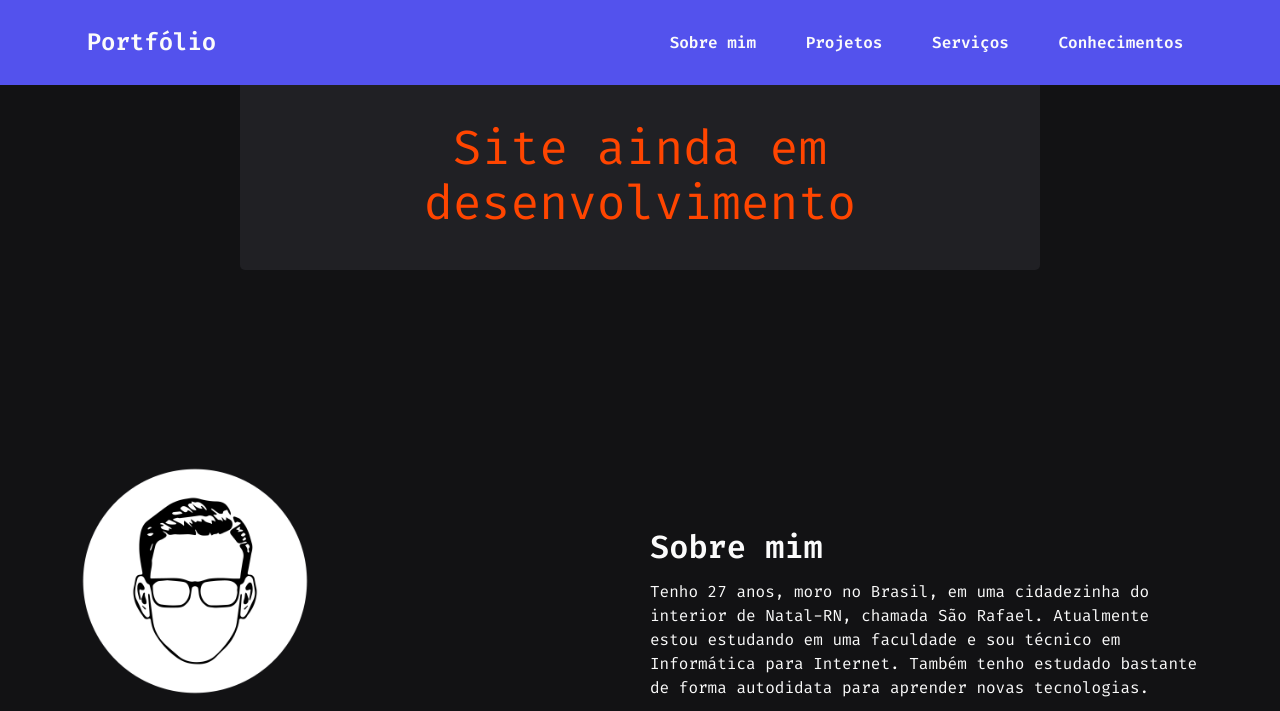
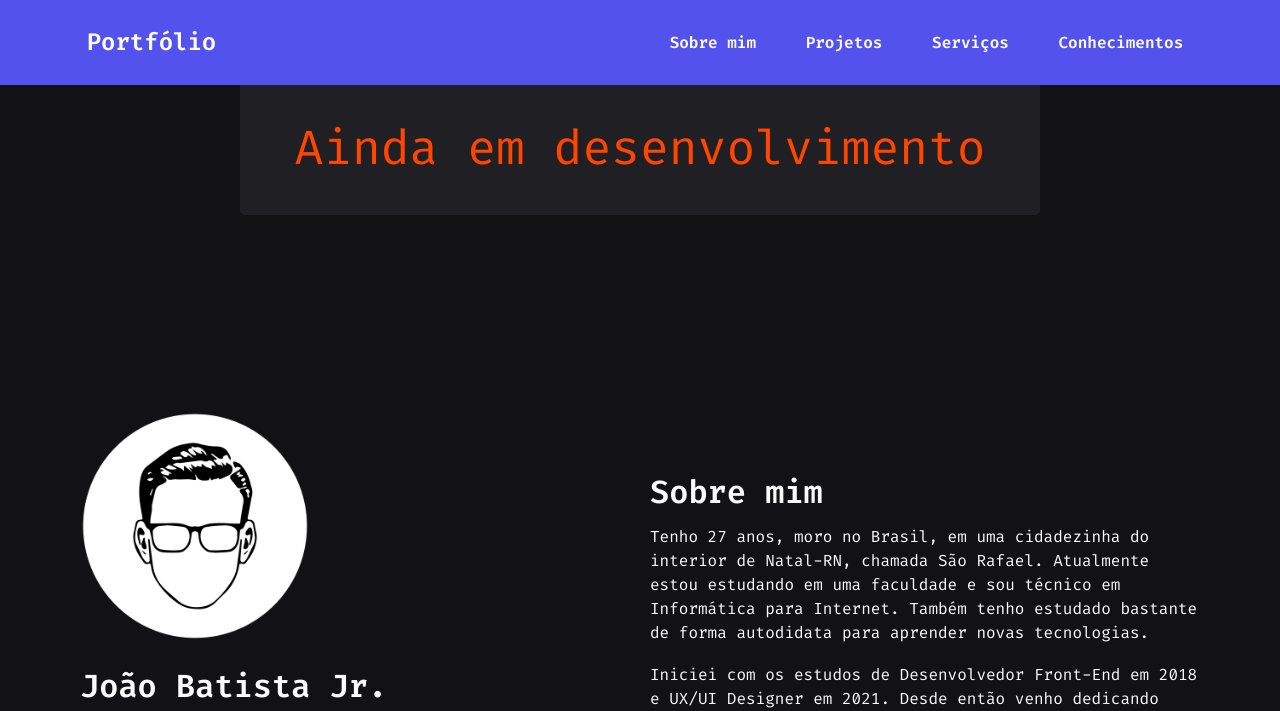
Before and after one commit to JoaoBatistaJr/Portfolio, a plain HTML site: page index.html in a window 1280 px wide. Shown: the top 711 px of the page. Drawn offline with nearby package versions, Linux system fonts and the light colour scheme.

Commit message:
Update index.html

```diff
--- a/index.html
+++ b/index.html
@@ -85,7 +85,7 @@
 		</header>
 
 		<!-- Fecha - Header -->
-<div class="alerta" id="alerta">Site ainda em desenvolvimento</div>
+<div class="alerta" id="alerta">Ainda em desenvolvimento</div>
 		<main>
 			<!-- Abre - Sobre mim -->
 
```
